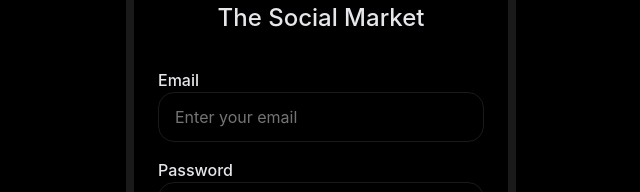
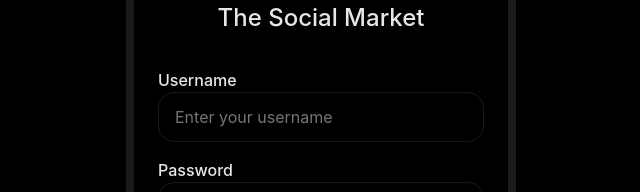
Before and after one commit to JackFeatherston/the-social-market, a React (Vite) app in the folder frontend/: page / in a window 1280 px wide. Shown: the part 280-472 px from the top of the page, without its empty margins (319-959 px from the left). Built offline with nearby package versions, Linux system fonts and the light colour scheme; no server answers.

Commit message:
switch from sign in with email to sign in with username

```diff
--- a/frontend/src/app/screens/SignIn.tsx
+++ b/frontend/src/app/screens/SignIn.tsx
@@ -4,7 +4,7 @@ import { supabase } from "../../lib/supabase";
 
 export function SignIn() {
   const navigate = useNavigate();
-  const [email, setEmail] = useState("");
+  const [username, setUsername] = useState("");
   const [password, setPassword] = useState("");
   const [error, setError] = useState<string | null>(null);
   const [loading, setLoading] = useState(false);
@@ -14,7 +14,10 @@ export function SignIn() {
     setError(null);
     setLoading(true);
 
-    const { error } = await supabase.auth.signInWithPassword({ email, password });
+    const { error } = await supabase.auth.signInWithPassword({
+      email: `${username}@thesocialmarket.internal`,
+      password,
+    });
 
     setLoading(false);
 
@@ -38,17 +41,17 @@ export function SignIn() {
 
         <form onSubmit={handleSubmit} className="space-y-4">
           <div className="space-y-2">
-            <label htmlFor="email" className="text-foreground/90">
-              Email
+            <label htmlFor="username" className="text-foreground/90">
+              Username
             </label>
             <input
-              type="email"
-              id="email"
+              type="text"
+              id="username"
               required
-              value={email}
-              onChange={(e) => setEmail(e.target.value)}
+              value={username}
+              onChange={(e) => setUsername(e.target.value)}
               className="w-full px-4 py-3 rounded-2xl bg-input-background border border-border text-foreground placeholder:text-muted-foreground focus:outline-none focus:ring-2 focus:ring-primary/50"
-              placeholder="Enter your email"
+              placeholder="Enter your username"
             />
           </div>
 
--- a/frontend/src/app/screens/SignUp.tsx
+++ b/frontend/src/app/screens/SignUp.tsx
@@ -6,7 +6,7 @@ export function SignUp() {
   const navigate = useNavigate();
   const [firstName, setFirstName] = useState("");
   const [lastName, setLastName] = useState("");
-  const [email, setEmail] = useState("");
+  const [username, setUsername] = useState("");
   const [password, setPassword] = useState("");
   const [error, setError] = useState<string | null>(null);
   const [loading, setLoading] = useState(false);
@@ -17,13 +17,14 @@ export function SignUp() {
     setLoading(true);
 
     const { error } = await supabase.auth.signUp({
-      email,
+      email: `${username}@thesocialmarket.internal`,
       password,
       options: {
         data: {
-          display_name: `${firstName} ${lastName}`.trim(),
+          username,
           first_name: firstName,
           last_name: lastName,
+          display_name: `${firstName} ${lastName}`.trim(),
         },
       },
     });
@@ -80,17 +81,17 @@ export function SignUp() {
           </div>
 
           <div className="space-y-2">
-            <label htmlFor="email" className="text-foreground/90">
-              Email
+            <label htmlFor="username" className="text-foreground/90">
+              Username
             </label>
             <input
-              type="email"
-              id="email"
+              type="text"
+              id="username"
               required
-              value={email}
-              onChange={(e) => setEmail(e.target.value)}
+              value={username}
+              onChange={(e) => setUsername(e.target.value)}
               className="w-full px-4 py-3 rounded-2xl bg-input-background border border-border text-foreground placeholder:text-muted-foreground focus:outline-none focus:ring-2 focus:ring-primary/50"
-              placeholder="Enter your email"
+              placeholder="Choose a username"
             />
           </div>
 
```
Also changed, not shown: 1 other file (tests, documents, lock files or other folders).
